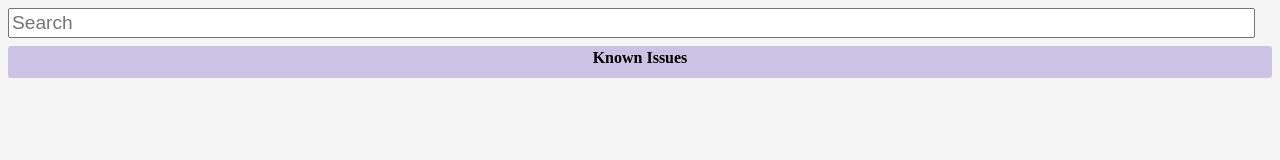
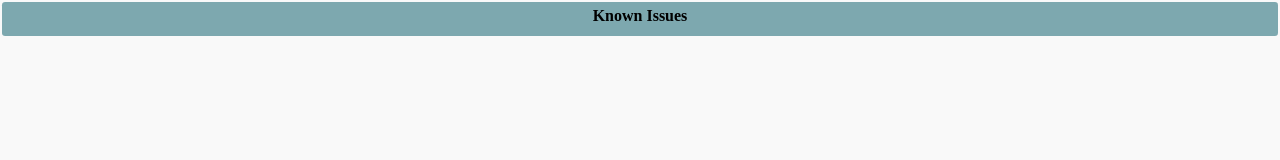
Before and after one commit to heybugstech/zendesk-widget, a website: page widget/assets/iframe.html in a window 1280 px wide. Drawn offline with Linux system fonts and the light colour scheme; files whose address does not match are found by name.

Commit message:
change background colour and remove searchbar

```diff
--- a/widget/assets/css/stylesheet.css
+++ b/widget/assets/css/stylesheet.css
@@ -1,11 +1,12 @@
 html {
   height: 100%;
-  background-color: #f5f5f5;
+  background-color: #f5f5f591;
 }
 
 body {
   display: grid;
   grid-row-gap: 0.5em;
+  margin: 0.1em;
 }
 
 .search-box {
@@ -20,13 +21,13 @@ body {
 }
 
 #known-issues-section {
-  background-color: #cbc3e3;
+  background-color: #7da8af;
   border-radius: 0.2em;
   padding: 0.2em;
 }
 
 .known-issue {
-  background-color: #e1dfe8d4;
+  background-color: #ffffffd1;
   border-radius: 0.2em;
   padding: 0.3em;
   margin: 0.6em 0.2em;
@@ -37,7 +38,7 @@ body {
 }
 
 .box-header {
-  margin-top: 0;
+  margin-top: 2px;
   margin-bottom: 8px;
   text-align: center;
 }
--- a/widget/assets/iframe.html
+++ b/widget/assets/iframe.html
@@ -5,9 +5,6 @@
   <link rel="stylesheet" href="css/stylesheet.css">
 </head>
 <body>
-  <div class="form__group">
-    <input class="form__control search-box" type="text" placeholder="Search" id="input1">
-  </div>
   <script src="js/zendesk_client_sdk.js"></script>
   <script type="module" src="js/index.js"></script>
   <div id="known-issues-section">
```
